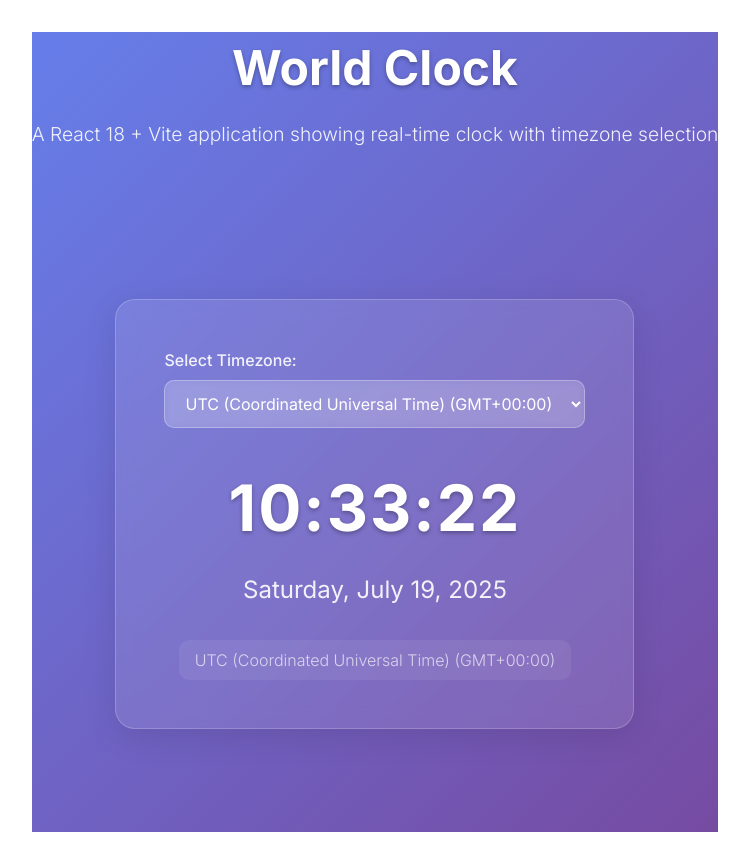
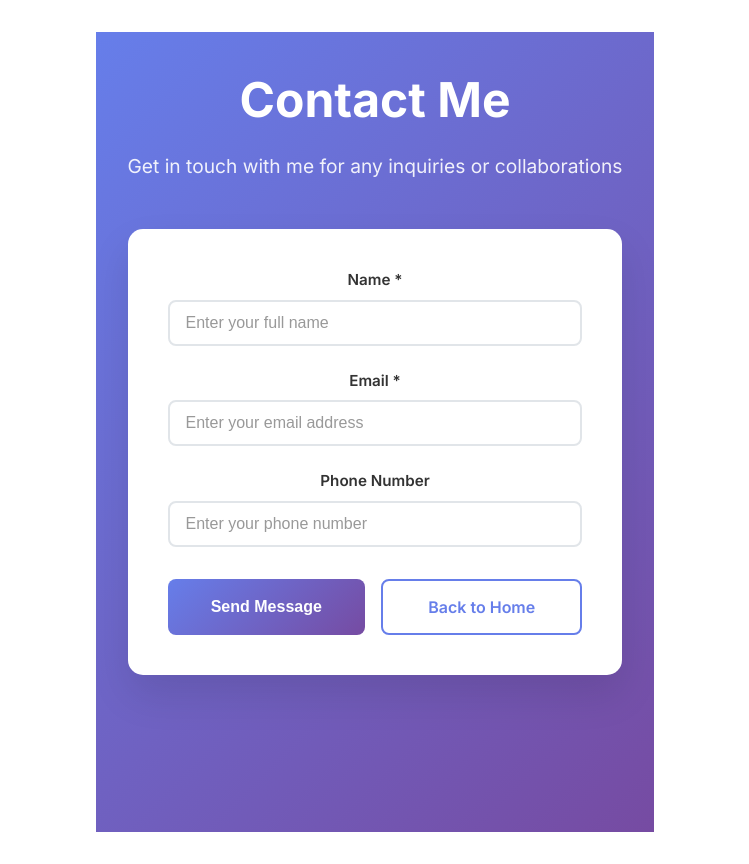
Before and after one commit to AlanGlitching/testform1, a React (Vite) app: page /contact in a window 1280 px wide. Shown: the whole page, without its empty margins (265-1014 px from the left). Built offline with nearby package versions, Linux system fonts and the light colour scheme.

Commit message:
sumpush002

```diff
--- a/package.json
+++ b/package.json
@@ -11,7 +11,8 @@
   },
   "dependencies": {
     "react": "^18.2.0",
-    "react-dom": "^18.2.0"
+    "react-dom": "^18.2.0",
+    "react-router-dom": "^7.7.0"
   },
   "devDependencies": {
     "@types/react": "^18.2.43",
--- a/src/App.module.css
+++ b/src/App.module.css
@@ -29,7 +29,38 @@
 
 .main {
   display: flex;
+  flex-direction: column;
   justify-content: center;
   align-items: center;
   flex: 1;
+  gap: 2rem;
 }
+
+.contactSection {
+  margin-top: 2rem;
+}
+
+.contactButton {
+  display: inline-block;
+  padding: 1rem 2rem;
+  background: rgba(255, 255, 255, 0.2);
+  color: white;
+  text-decoration: none;
+  border-radius: 50px;
+  font-weight: 600;
+  font-size: 1.1rem;
+  border: 2px solid rgba(255, 255, 255, 0.3);
+  transition: all 0.3s ease;
+  backdrop-filter: blur(10px);
+}
+
+.contactButton:hover {
+  background: rgba(255, 255, 255, 0.3);
+  border-color: rgba(255, 255, 255, 0.5);
+  transform: translateY(-2px);
+  box-shadow: 0 10px 20px rgba(0, 0, 0, 0.2);
+}
+
+.contactButton:active {
+  transform: translateY(0);
+}
--- a/src/App.tsx
+++ b/src/App.tsx
@@ -1,7 +1,9 @@
-import Clock from './components/Clock'
-import styles from './App.module.css'
+import { BrowserRouter as Router, Routes, Route, Link } from 'react-router-dom';
+import Clock from './components/Clock';
+import Contact from './components/Contact';
+import styles from './App.module.css';
 
-function App() {
+function HomePage() {
   return (
     <div className={styles.app}>
       <header className={styles.header}>
@@ -10,9 +12,25 @@ function App() {
       </header>
       <main className={styles.main}>
         <Clock />
+        <div className={styles.contactSection}>
+          <Link to="/contact" className={styles.contactButton}>
+            Contact Me
+          </Link>
+        </div>
       </main>
     </div>
-  )
+  );
 }
 
-export default App
+function App() {
+  return (
+    <Router>
+      <Routes>
+        <Route path="/" element={<HomePage />} />
+        <Route path="/contact" element={<Contact />} />
+      </Routes>
+    </Router>
+  );
+}
+
+export default App;
--- /dev/null
+++ b/src/components/Contact.module.css
@@ -0,0 +1,152 @@
+.contact {
+  min-height: 100vh;
+  display: flex;
+  flex-direction: column;
+  align-items: center;
+  background: linear-gradient(135deg, #667eea 0%, #764ba2 100%);
+  padding: 2rem;
+}
+
+.header {
+  text-align: center;
+  margin-bottom: 3rem;
+  color: white;
+}
+
+.header h1 {
+  font-size: 3rem;
+  margin-bottom: 1rem;
+  font-weight: 700;
+}
+
+.header p {
+  font-size: 1.2rem;
+  opacity: 0.9;
+}
+
+.main {
+  width: 100%;
+  max-width: 500px;
+}
+
+.form {
+  background: white;
+  padding: 2.5rem;
+  border-radius: 15px;
+  box-shadow: 0 20px 40px rgba(0, 0, 0, 0.1);
+}
+
+.formGroup {
+  margin-bottom: 1.5rem;
+}
+
+.formGroup label {
+  display: block;
+  margin-bottom: 0.5rem;
+  font-weight: 600;
+  color: #333;
+  font-size: 0.95rem;
+}
+
+.formGroup input {
+  width: 100%;
+  padding: 0.75rem 1rem;
+  border: 2px solid #e1e5e9;
+  border-radius: 8px;
+  font-size: 1rem;
+  transition: border-color 0.3s ease, box-shadow 0.3s ease;
+  box-sizing: border-box;
+}
+
+.formGroup input:focus {
+  outline: none;
+  border-color: #667eea;
+  box-shadow: 0 0 0 3px rgba(102, 126, 234, 0.1);
+}
+
+.formGroup input::placeholder {
+  color: #999;
+}
+
+.formActions {
+  display: flex;
+  gap: 1rem;
+  margin-top: 2rem;
+  flex-wrap: wrap;
+}
+
+.submitButton {
+  flex: 1;
+  min-width: 150px;
+  padding: 0.875rem 1.5rem;
+  background: linear-gradient(135deg, #667eea 0%, #764ba2 100%);
+  color: white;
+  border: none;
+  border-radius: 8px;
+  font-size: 1rem;
+  font-weight: 600;
+  cursor: pointer;
+  transition: transform 0.2s ease, box-shadow 0.2s ease;
+}
+
+.submitButton:hover {
+  transform: translateY(-2px);
+  box-shadow: 0 10px 20px rgba(102, 126, 234, 0.3);
+}
+
+.submitButton:active {
+  transform: translateY(0);
+}
+
+.backButton {
+  flex: 1;
+  min-width: 150px;
+  padding: 0.875rem 1.5rem;
+  background: transparent;
+  color: #667eea;
+  border: 2px solid #667eea;
+  border-radius: 8px;
+  font-size: 1rem;
+  font-weight: 600;
+  text-decoration: none;
+  text-align: center;
+  cursor: pointer;
+  transition: all 0.2s ease;
+  box-sizing: border-box;
+  display: inline-block;
+}
+
+.backButton:hover {
+  background: #667eea;
+  color: white;
+  transform: translateY(-2px);
+  box-shadow: 0 10px 20px rgba(102, 126, 234, 0.3);
+}
+
+.backButton:active {
+  transform: translateY(0);
+}
+
+@media (max-width: 600px) {
+  .contact {
+    padding: 1rem;
+  }
+
+  .header h1 {
+    font-size: 2.5rem;
+  }
+
+  .form {
+    padding: 2rem;
+  }
+
+  .formActions {
+    flex-direction: column;
+  }
+
+  .submitButton,
+  .backButton {
+    flex: none;
+    width: 100%;
+  }
+}
--- /dev/null
+++ b/src/components/Contact.tsx
@@ -0,0 +1,89 @@
+import { useState } from 'react';
+import { Link } from 'react-router-dom';
+import styles from './Contact.module.css';
+
+function Contact() {
+  const [formData, setFormData] = useState({
+    name: '',
+    email: '',
+    phone: ''
+  });
+
+  const handleInputChange = (e: React.ChangeEvent<HTMLInputElement>) => {
+    const { name, value } = e.target;
+    setFormData(prev => ({
+      ...prev,
+      [name]: value
+    }));
+  };
+
+  const handleSubmit = (e: React.FormEvent) => {
+    e.preventDefault();
+    // Here you would typically send the data to your backend
+    console.log('Contact form submitted:', formData);
+    alert('Thank you for your message! I will get back to you soon.');
+    setFormData({ name: '', email: '', phone: '' });
+  };
+
+  return (
+    <div className={styles.contact}>
+      <header className={styles.header}>
+        <h1>Contact Me</h1>
+        <p>Get in touch with me for any inquiries or collaborations</p>
+      </header>
+
+      <main className={styles.main}>
+        <form className={styles.form} onSubmit={handleSubmit}>
+          <div className={styles.formGroup}>
+            <label htmlFor="name">Name *</label>
+            <input
+              type="text"
+              id="name"
+              name="name"
+              value={formData.name}
+              onChange={handleInputChange}
+              required
+              placeholder="Enter your full name"
+            />
+          </div>
+
+          <div className={styles.formGroup}>
+            <label htmlFor="email">Email *</label>
+            <input
+              type="email"
+              id="email"
+              name="email"
+              value={formData.email}
+              onChange={handleInputChange}
+              required
+              placeholder="Enter your email address"
+            />
+          </div>
+
+          <div className={styles.formGroup}>
+            <label htmlFor="phone">Phone Number</label>
+            <input
+              type="tel"
+              id="phone"
+              name="phone"
+              value={formData.phone}
+              onChange={handleInputChange}
+              placeholder="Enter your phone number"
+            />
+          </div>
+
+          <div className={styles.formActions}>
+            <button type="submit" className={styles.submitButton}>
+              Send Message
+            </button>
+            <Link to="/" className={styles.backButton}>
+              Back to Home
+            </Link>
+          </div>
+        </form>
+      </main>
+    </div>
+  );
+}
+
+export default Contact;
```
Also changed, not shown: 1 other file (tests, documents, lock files or other folders).
